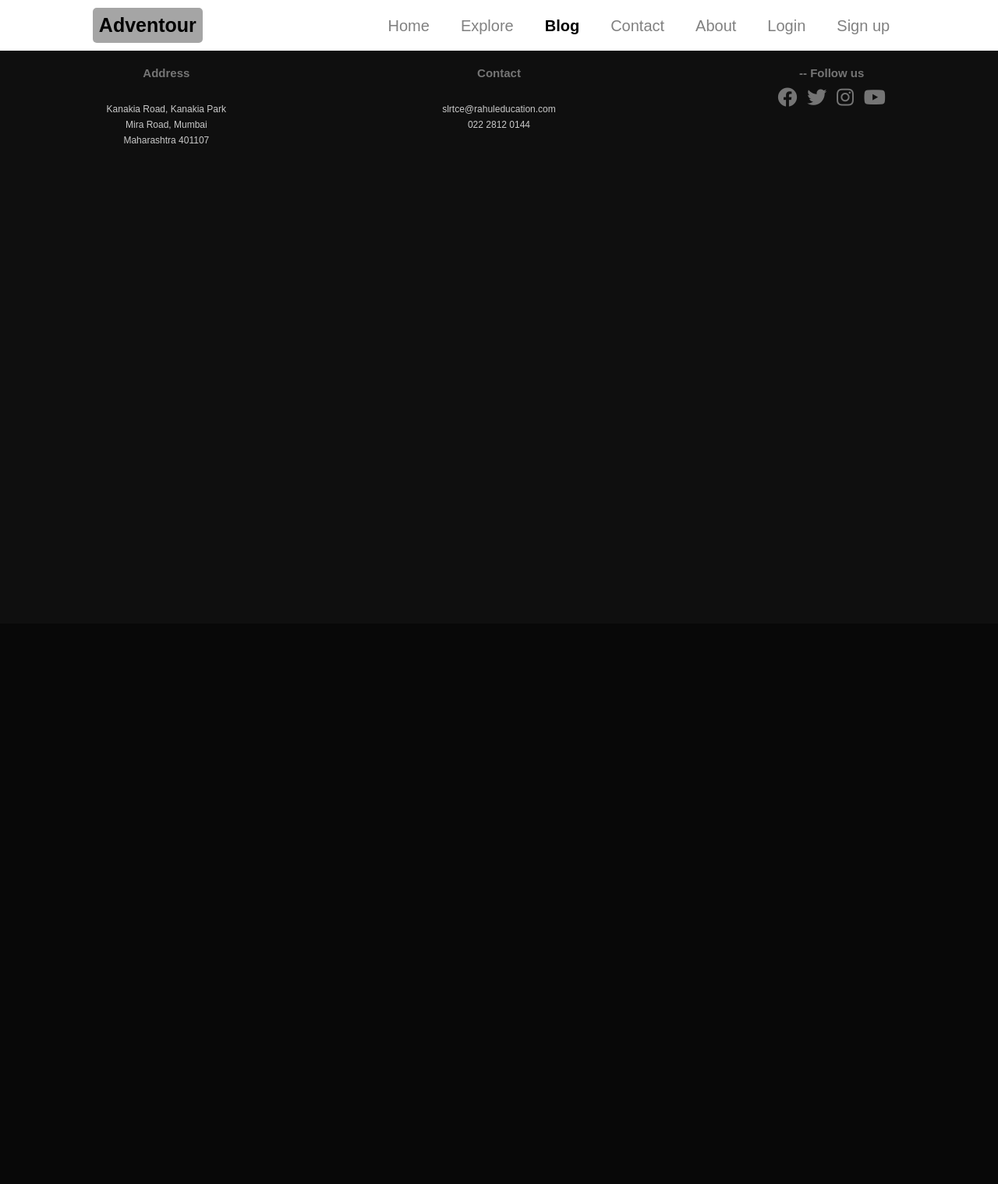
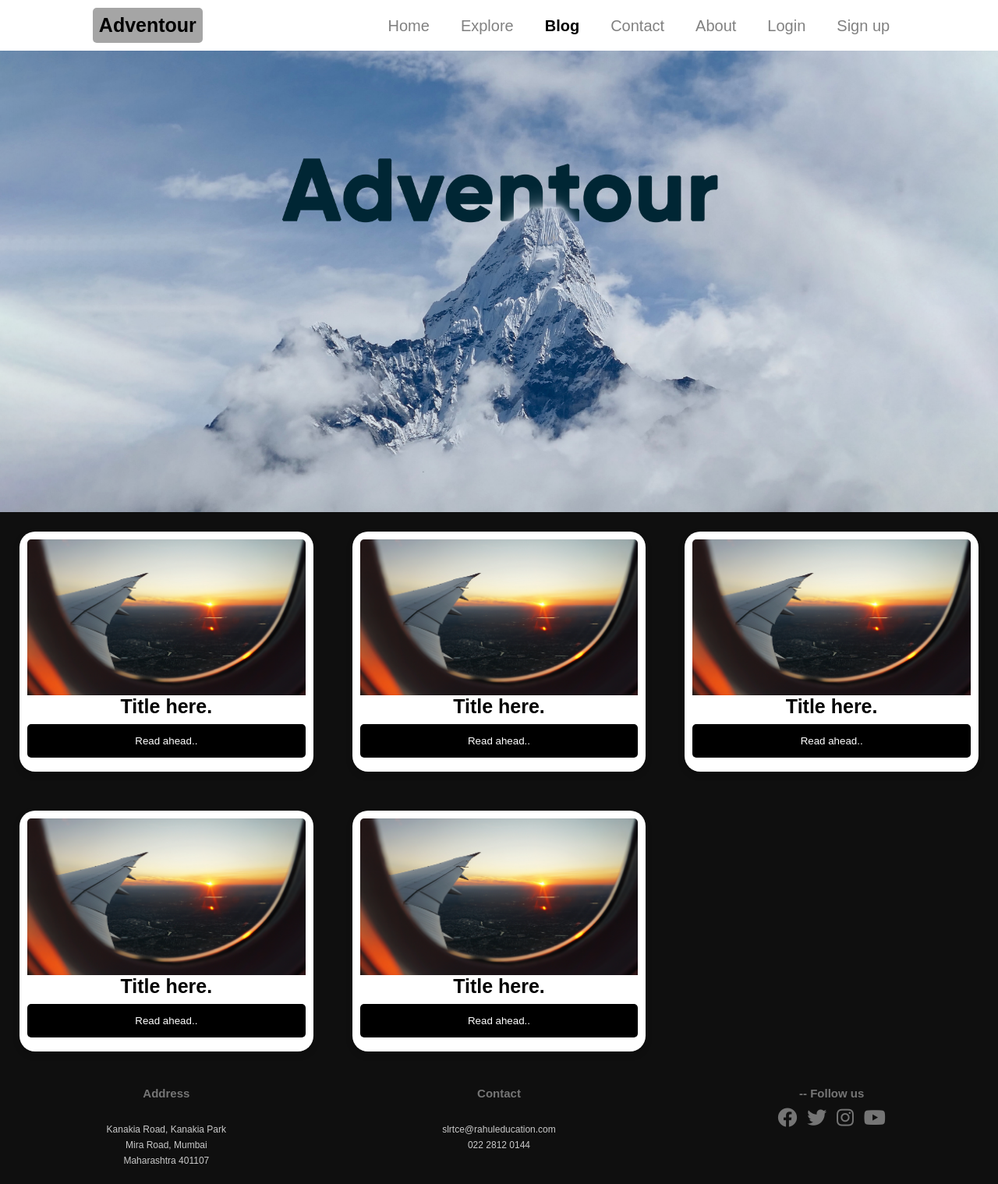
Before and after one commit to jashnimje/Adventour, a PHP site: page /blog.php in a window 1280 px wide. Shown: the whole page at 78% size. Before the commit the page ends 184 px from the top, so only its background shows below. Run offline with PHP 8.4, Linux system fonts and the light colour scheme; some libraries are stand-ins or nearby versions.

Commit message:
added blog code in blog.php

```diff
--- a/blog.php
+++ b/blog.php
@@ -1,11 +1,77 @@
 <html lang="en">
-  <head>
-    <title>Adventour | Blog</title>
-    <?php include './Components/header.php';?>
-  </head>
 
-  <body id="blog">
-    <?php include './Components/nav.php';?>
-    <?php include './Components/footer.php';?>
-  </body>
+<head>
+  <title>Adventour | Blog</title>
+  <?php include './components/header.php'; ?>
+</head>
+
+<body id="blog">
+  <?php include './components/nav.php'; ?>
+  <div class="homepage">
+    <!--<div class="bg"></div> -->
+
+    <img src="./assets/img/Homepage.png" width="100%" alt="" class="frontImage" />
+  </div>
+  <div class="grid">
+    <div class="card card1">
+      <div class="image12">
+        <img src="assets\img\Slideshow\desk3.jpg" />
+      </div>
+      <div class="title1">
+        <h1>Title here.</h1>
+      </div>
+      <div class="description">
+        <button id="button-style">Read ahead..</button>
+      </div>
+    </div>
+    <div class="card card2">
+      <div class="image12">
+        <img src="assets\img\Slideshow\desk3.jpg" />
+      </div>
+      <div class="title1">
+        <h1>Title here.</h1>
+      </div>
+      <div class="description">
+        <button id="button-style">Read ahead..</button>
+      </div>
+    </div>
+    <div class="card card3">
+      <div class="image12">
+        <img src="assets\img\Slideshow\desk3.jpg" />
+      </div>
+      <div class="title1">
+        <h1>Title here.</h1>
+      </div>
+      <div class="description">
+        <button id="button-style">Read ahead..</button>
+      </div>
+    </div>
+
+    <div class="card card1">
+      <div class="image12">
+        <img src="assets\img\Slideshow\desk3.jpg" />
+      </div>
+      <div class="title1">
+        <h1>Title here.</h1>
+      </div>
+      <div class="description">
+        <button id="button-style">Read ahead..</button>
+      </div>
+    </div>
+
+    <div class="card card2">
+      <div class="image12">
+        <img src="assets\img\Slideshow\desk3.jpg" />
+      </div>
+      <div class="title1">
+        <h1>Title here.</h1>
+      </div>
+      <div class="description">
+        <button id="button-style">Read ahead..</button>
+      </div>
+    </div>
+  </div>
+  <?php include './components/footer.php'; ?>
+</body>
+
 </html>
--- a/css/styles.css
+++ b/css/styles.css
@@ -344,9 +344,9 @@ p:before {
   padding: 1rem;
 }
 
-.member1,
-.member2,
-.member3 {
+.card1,
+.card2,
+.card3 {
   grid-column: 1/13;
 }
 
@@ -429,21 +429,20 @@ p:before {
     color: #000000;
     font-weight: 600;
   }
-  .member1,
+
+  .card1,
   .footer-address {
     grid-column: 1/5;
-    grid-row: 1;
   }
-  .member2,
+  .card2,
   .footer-contact {
     grid-column: 5/9;
-    grid-row: 1;
   }
-  .member3,
+  .card3,
   .footer-social {
     grid-column: 9/13;
-    grid-row: 1;
   }
+
   .contact-title {
     grid-column: 1/7;
   }
@@ -451,3 +450,20 @@ p:before {
     grid-column: 7/12;
   }
 }
+
+/*blog*/
+
+.image12 img {
+  border-top-right-radius: 5px;
+  border-top-left-radius: 5px;
+  width: 100%;
+}
+.title1 {
+  text-align: center;
+}
+.description {
+  text-align: center;
+}
+#button-style {
+  border-radius: 5px;
+}
```
Also changed, not shown: about.php (+11 -7 lines), contact.php (+9 -32 lines), explore.php (+10 -8 lines), index.php (+6 -9 lines).
